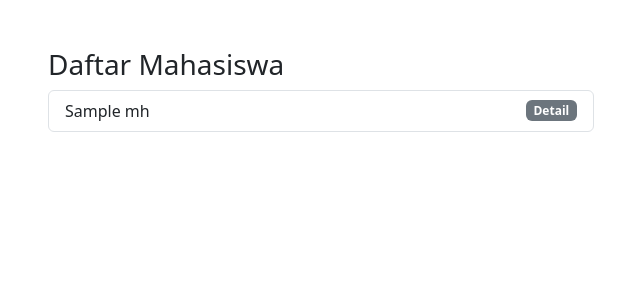
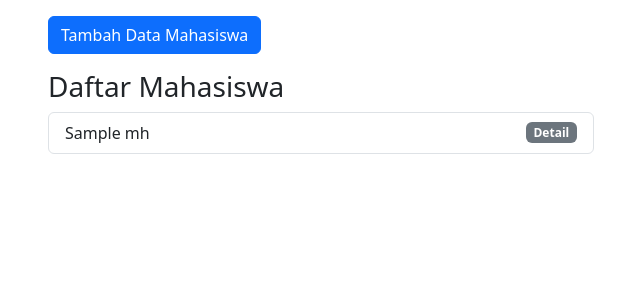
Before and after one commit to alhasy-gayuh/MVC, a PHP site: the page made by app/views/mahasiswa/index.php in a window 1280 px wide. Shown: the part 56-356 px from the top of the page, without its empty margins (34-674 px from the left). Run offline with PHP 8.4, Linux system fonts and the light colour scheme; the template is opened without the code that fills it: most values are stand-ins (such as "Sample title", 1, 10 or a date in 2020); some libraries are stand-ins or nearby versions.

Commit message:
menambahkan fitur insert data

```diff
--- a/app/core/Database.php
+++ b/app/core/Database.php
@@ -71,4 +71,8 @@ class Database{
         return $this->stmn->fetch(PDO::FETCH_ASSOC);
     }
 
+    public function rowCount(){
+        return $this->stmn->rowCount();
+    }
+
 }
--- a/app/views/mahasiswa/index.php
+++ b/app/views/mahasiswa/index.php
@@ -1,13 +1,16 @@
-<div class="container mt-5">
+<div class="container mt-3">
 
     <div class="row">
         <div class="col-6">
+            <button type="button" class="btn btn-primary mb-3" data-bs-toggle="modal" data-bs-target="#formModal">
+                Tambah Data Mahasiswa
+            </button>
             <h3>Daftar Mahasiswa</h3>
             <ul class="list-group">
                 <?php foreach ($data['mhs'] as $mhs) : ?>
                     <li class="list-group-item d-flex justify-content-between align-items-center">
                         <?= $mhs['nama'] ?>
-                            <a href="<?= BASEURL;?>/mahasiswa/detail/<?= $mhs['id']; ?>" class="badge text-bg-secondary" style="text-decoration: none;">
+                        <a href="<?= BASEURL; ?>/mahasiswa/detail/<?= $mhs['id']; ?>" class="badge text-bg-secondary" style="text-decoration: none;">
                             Detail</a>
                     </li>
                 <?php endforeach; ?>
@@ -16,3 +19,45 @@
     </div>
 
 </div>
+
+<!-- Modal -->
+<div class="modal fade" id="formModal" tabindex="-1" aria-labelledby="judulModal" aria-hidden="true">
+    <div class="modal-dialog">
+        <div class="modal-content">
+            <div class="modal-header">
+                <h1 class="modal-title fs-5" id="judulModal">Tambah Data Mahasiswa</h1>
+                <button type="button" class="btn-close" data-bs-dismiss="modal" aria-label="Close"></button>
+            </div>
+            <div class="modal-body">
+                <form action="<?= BASEURL; ?>/mahasiswa/tambah" method="post">
+                    <div class="mb-3">
+                        <label for="nama" class="form-label">Nama</label>
+                        <input type="text" name="nama" class="form-control" id="nama">
+                    </div>
+                    <div class="mb-3">
+                        <label for="nim" class="form-label">NIM</label>
+                        <input type="number" name="nim" class="form-control" id="nim">
+                    </div>
+                    <div class="mb-3">
+                        <label for="email" class="form-label">Email</label>
+                        <input type="email" name="email" class="form-control" id="email">
+                    </div>
+                    <div class="input-group mb-3">
+                    <label class="input-group-text" for="jurusan">Jurusan</label>
+                        <select class="form-select" id="jurusan" name="jurusan">
+                            <option selected>Pilih Jurusan...</option>
+                            <option value="Teknik Informatika">Teknik Informatika</option>
+                            <option value="Sistem Infromasi">Sistem Infromasi</option>
+                            <option value="Management Informasi">Management Informasi</option>
+
+                        </select>
+                    </div>
+            </div>
+            <div class="modal-footer">
+                <button type="button" class="btn btn-secondary" data-bs-dismiss="modal">Close</button>
+                <button type="submit" class="btn btn-primary">Tambah Data</button>
+                </form>
+            </div>
+        </div>
+    </div>
+</div>
```
Also changed, not shown: app/controllers/Mahasiswa.php (+7 -0 lines), app/models/Mahasiswa_model.php (+15 -0 lines). Lines whose indentation alone changed are shown as unchanged.
